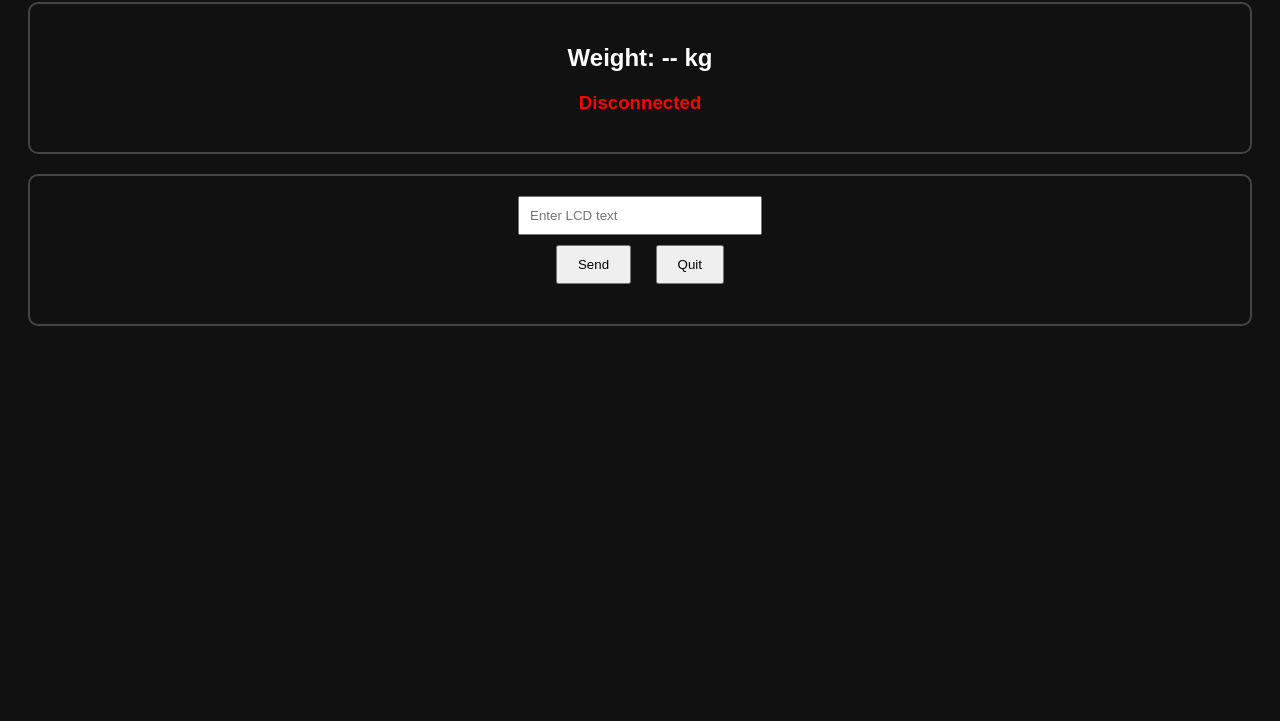
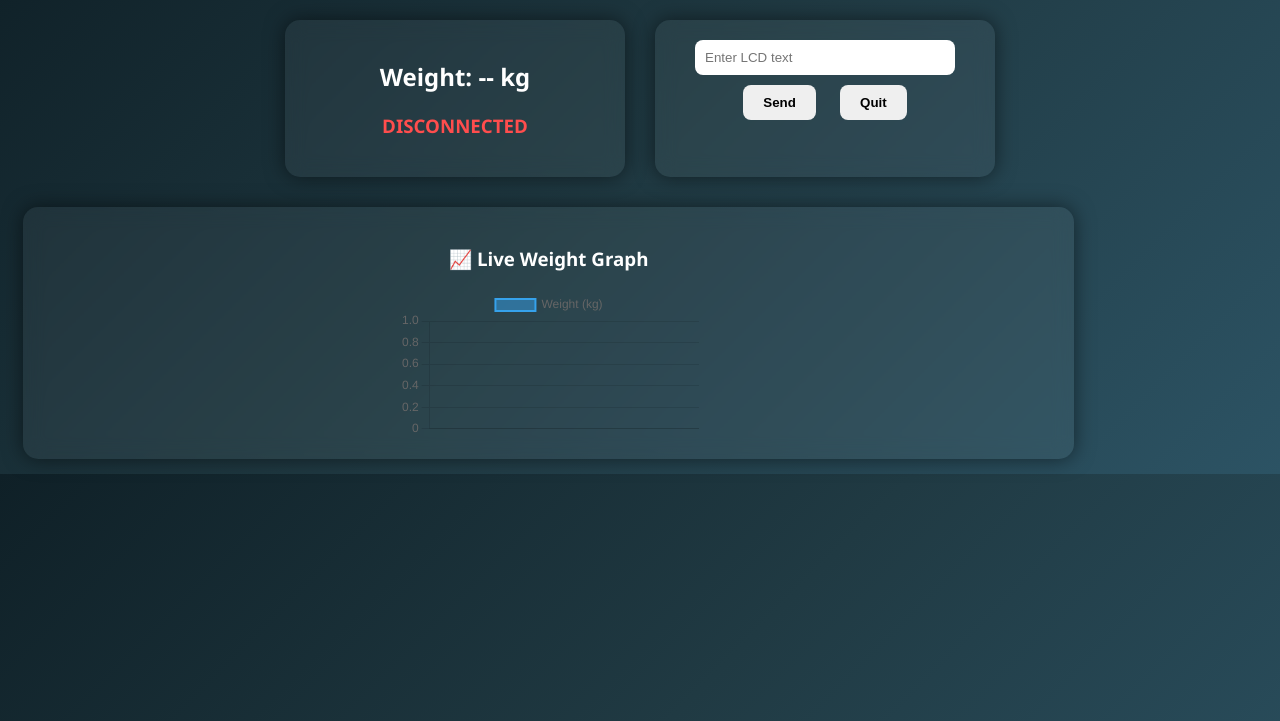
Before and after one commit to arjunrose/load-monitor, a plain HTML site: page index.html in a window 1280 px wide. Shown: the part 79-800 px from the top of the page. Drawn offline with nearby package versions, Linux system fonts and the light colour scheme; no server answers.

Commit message:
Update index.html

```diff
--- a/index.html
+++ b/index.html
@@ -3,70 +3,131 @@
 <head>
   <title>ESP32 Load Monitor</title>
 
+  <!-- Firebase -->
   <script src="https://www.gstatic.com/firebasejs/8.10.0/firebase.js"></script>
+
+  <!-- Chart.js -->
+  <script src="https://cdn.jsdelivr.net/npm/chart.js"></script>
 
   <style>
     body {
-      font-family: Arial;
+      font-family: 'Segoe UI';
+      background: linear-gradient(135deg, #0f2027, #203a43, #2c5364);
+      color: white;
       text-align: center;
-      background: #111;
-      color: white;
+    }
+
+    h1 {
+      margin-top: 20px;
+    }
+
+    .container {
+      display: flex;
+      flex-wrap: wrap;
+      justify-content: center;
     }
 
     .box {
-      border: 2px solid #444;
+      background: rgba(255,255,255,0.05);
+      backdrop-filter: blur(10px);
+      border-radius: 15px;
       padding: 20px;
-      margin: 20px;
-      border-radius: 10px;
+      margin: 15px;
+      width: 300px;
+      box-shadow: 0 0 20px rgba(0,0,0,0.5);
     }
 
     input {
       padding: 10px;
-      width: 220px;
+      width: 80%;
+      border-radius: 8px;
+      border: none;
     }
 
     button {
       padding: 10px 20px;
       margin: 10px;
+      border-radius: 8px;
+      border: none;
       cursor: pointer;
+      font-weight: bold;
     }
 
-    .red { color: red; }
-    .green { color: lime; }
+    button:hover {
+      opacity: 0.8;
+    }
+
+    .green { color: #00ff88; }
+    .red { color: #ff4d4d; }
 
     #msg {
       margin-top: 10px;
-      font-weight: bold;
+    }
+
+    canvas {
+      max-width: 600px;
+      margin: auto;
     }
   </style>
 </head>
 
 <body>
 
-<h1>📦 Load Monitor</h1>
+<h1>📦 Smart Load Monitor</h1>
 
+<div class="container">
+
+  <!-- STATUS BOX -->
   <div class="box">
     <h2 id="weight">Weight: -- kg</h2>
-  <h3 id="status" class="red">Disconnected</h3>
+    <h3 id="status" class="red">DISCONNECTED</h3>
   </div>
 
+  <!-- CONTROL BOX -->
   <div class="box">
     <input type="text" id="textInput" placeholder="Enter LCD text">
     <br>
     <button onclick="sendText()">Send</button>
     <button onclick="clearLCD()">Quit</button>
+    <div id="msg"></div>
+  </div>
 
-  <div id="msg"></div>
+</div>
+
+<!-- GRAPH -->
+<div class="box" style="width:80%;">
+  <h3>📈 Live Weight Graph</h3>
+  <canvas id="chart"></canvas>
 </div>
 
 <script>
 
+// FIREBASE CONFIG
 var firebaseConfig = {
   databaseURL: "https://weight-detection-ba242-default-rtdb.asia-southeast1.firebasedatabase.app"
 };
 
 firebase.initializeApp(firebaseConfig);
 var db = firebase.database();
+
+// GRAPH SETUP
+var ctx = document.getElementById('chart').getContext('2d');
+
+var chart = new Chart(ctx, {
+  type: 'line',
+  data: {
+    labels: [],
+    datasets: [{
+      label: 'Weight (kg)',
+      data: [],
+      borderWidth: 2,
+      tension: 0.3
+    }]
+  },
+  options: {
+    responsive: true
+  }
+});
 
 // SEND TEXT
 function sendText() {
@@ -91,9 +152,13 @@ db.ref("/").on("value", function(snapshot) {
   var data = snapshot.val();
   if (!data) return;
 
+  let weight = data.weight || 0;
+
+  // UPDATE TEXT
   document.getElementById("weight").innerText =
-    "Weight: " + (data.weight || 0) + " kg";
+    "Weight: " + weight + " kg";
 
+  // STATUS
   var now = Date.now();
   var lastSeen = data.lastSeen || 0;
 
@@ -104,6 +169,20 @@ db.ref("/").on("value", function(snapshot) {
     document.getElementById("status").innerText = "DISCONNECTED";
     document.getElementById("status").className = "red";
   }
+
+  // UPDATE GRAPH
+  let time = new Date().toLocaleTimeString();
+
+  chart.data.labels.push(time);
+  chart.data.datasets[0].data.push(weight);
+
+  // LIMIT DATA (last 20 points)
+  if (chart.data.labels.length > 20) {
+    chart.data.labels.shift();
+    chart.data.datasets[0].data.shift();
+  }
+
+  chart.update();
 });
 
 </script>
```
Lines whose indentation alone changed are shown as unchanged.
